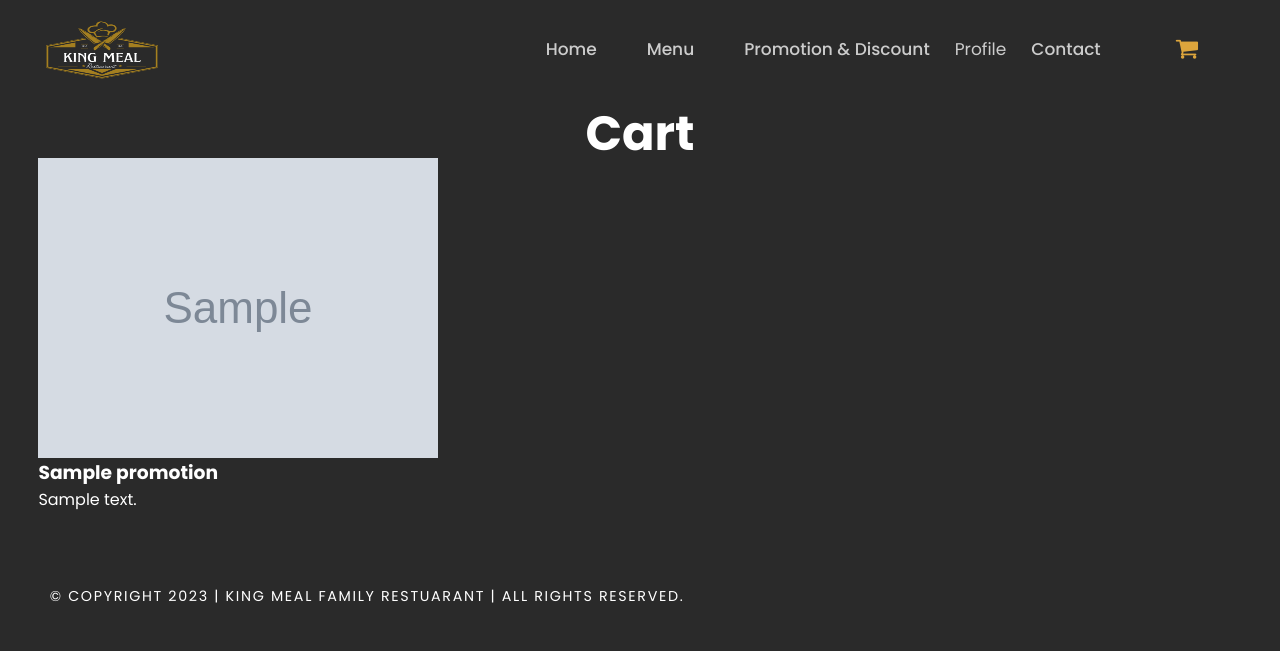
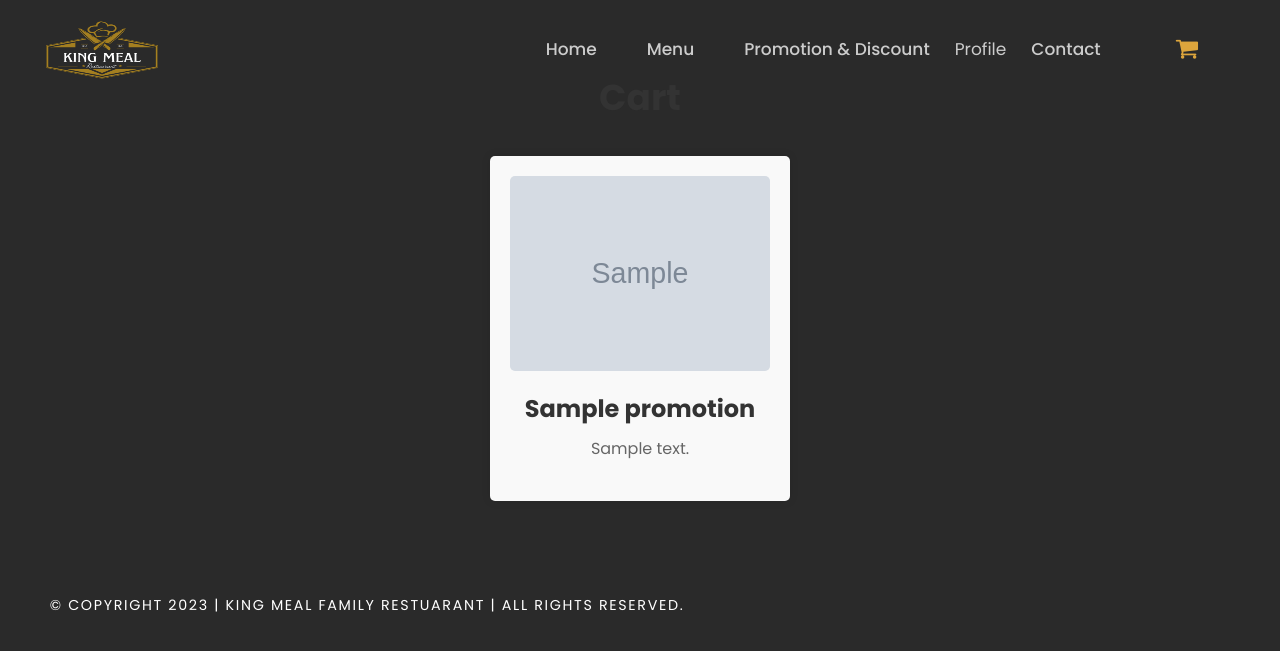
Before and after one commit to tha-rusha/Restaurant, a PHP site: page /pages/cart.php in a window 1280 px wide; the page is wider, and only the part inside the window is pictured. Shown: the top 651 px of that part. Run offline with PHP 8.4, Linux system fonts and the light colour scheme; tables that the repository leaves empty or names only in its code hold one stand-in row (values such as "Sample post"); grey boxes marked "Sample" are stand-in pictures.

Commit message:
editted promotion

```diff
--- a/css/style.css
+++ b/css/style.css
@@ -703,3 +703,75 @@ header.sticky{
     font-size: 17px;
 
   }
+
+/* CSS for promotion section */
+
+/* Promotion section */
+.services {
+    padding: 80px 0;
+    text-align: center;
+  }
+
+  .main-text h2 {
+    font-size: 36px;
+    color: #333;
+  }
+
+  .main-text span {
+    color: #e67e22;
+  }
+
+  .promotion-cards {
+    display: flex;
+    flex-wrap: wrap;
+    justify-content: center;
+    gap: 40px;
+    margin-top: 40px;
+  }
+
+  .promotion-card {
+    text-align: center;
+    width: 300px;
+    background-color: #f9f9f9;
+    padding: 20px;
+    border-radius: 5px;
+    box-shadow: 0 0 10px rgba(0, 0, 0, 0.1);
+  }
+
+  .promotion-card img {
+    width: 100%;
+    border-radius: 5px;
+    margin-bottom: 20px;
+  }
+
+  .promotion-card h3 {
+    font-size: 24px;
+    color: #333;
+    margin-bottom: 10px;
+  }
+
+  .promotion-card p {
+    font-size: 16px;
+    color: #666;
+    margin-bottom: 20px;
+  }
+
+  .order-button {
+    display: inline-block;
+    background-color: #e67e22;
+    color: #fff;
+    padding: 10px 20px;
+    border-radius: 5px;
+    text-decoration: none;
+    margin-right: 10px;
+  }
+
+  .add-to-cart-button {
+    display: inline-block;
+    background-color: #3498db;
+    color: #fff;
+    padding: 10px 20px;
+    border-radius: 5px;
+    border: none;
+    cursor: pointer;
+  }
--- a/index.php
+++ b/index.php
@@ -36,7 +36,7 @@
         <li><a href="pages/dashboard.php" class="active">admin</a></li>
             <li><a href="#home" class="active">Home</a></li>
             <li><a href="#menu">Menu </a></li>
-            <li><a href="#services">Promotion & Discount</a></li>
+            <li><a href="promo.php">Promotion & Discount</a></li>
             <div class="dropdown">
   <button class="dropbtn-">Profile</button>
   <div class="dropdown-content">
```
Also changed, not shown: pages/promo.php (renamed from promo.php).
